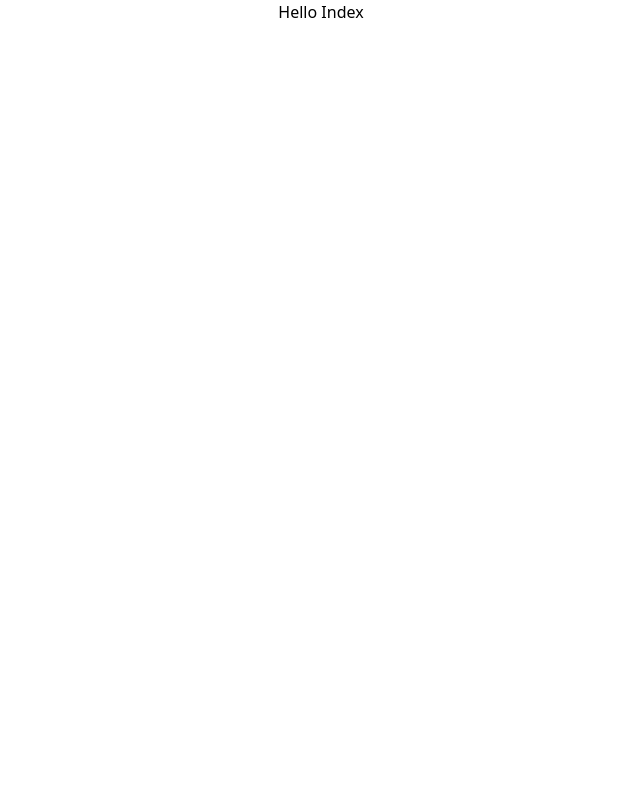
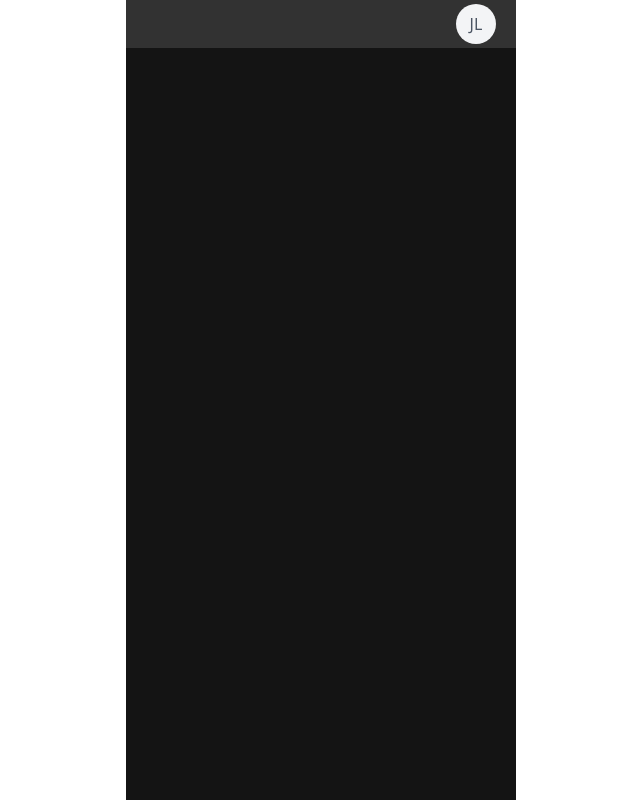
Before and after one commit to Azizsige/vutopi, a Vue app: page / in a window 1280 px wide. Shown: the whole page, without its empty margins (319-959 px from the left). Built offline with nearby package versions, Linux system fonts and the light colour scheme; sample sign-in values are in the browser's storage.

Commit message:
update: navbar component

```diff
--- a/index.html
+++ b/index.html
@@ -5,9 +5,14 @@
     <link rel="icon" type="image/svg+xml" href="/vite.svg" />
     <meta name="viewport" content="width=device-width, initial-scale=1.0" />
     <title>Vite + Vue</title>
+    <link
+      rel="stylesheet"
+      href="https://unpkg.com/flowbite@1.5.4/dist/flowbite.min.css"
+    />
   </head>
   <body>
     <div id="app"></div>
     <script type="module" src="/src/main.js"></script>
+    <script src="https://unpkg.com/flowbite@1.5.4/dist/flowbite.js"></script>
   </body>
 </html>
--- a/src/App.vue
+++ b/src/App.vue
@@ -2,8 +2,8 @@
   <router-view></router-view>
 </template>
 <script>
-import Login from "./components/Login.vue";
-import SignUp from "./components/SignUp.vue";
+import Login from "./views/Login.vue";
+import SignUp from "./views/SignUp.vue";
 export default {
   components: {
     Login,
--- /dev/null
+++ b/src/components/Navbar.vue
@@ -0,0 +1,35 @@
+<template>
+  <div class="navbar py-1 bg-alternate w-full flex justify-end">
+    <div
+      id="avatarButton"
+      type="button"
+      data-dropdown-toggle="userDropdown"
+      data-dropdown-placement="bottom-start"
+      class="inline-flex cursor-pointer overflow-hidden relative mr-5 justify-center items-center w-10 h-10 bg-gray-100 rounded-full dark:bg-gray-600"
+    >
+      <span class="font-medium text-gray-600 dark:text-gray-300">JL</span>
+    </div>
+
+    <!-- Dropdown menu -->
+    <div
+      id="userDropdown"
+      class="hidden z-10 w-44 bg-white rounded divide-y divide-gray-100 shadow dark:bg-gray-700 dark:divide-gray-600"
+    >
+      <div class="py-3 px-4 text-sm text-gray-900 dark:text-white">
+        <div>Bonnie Green</div>
+        <div class="font-medium truncate">name@flowbite.com</div>
+      </div>
+      <div class="py-1">
+        <a
+          href="#"
+          class="block py-2 px-4 text-sm text-gray-700 hover:bg-gray-100 dark:hover:bg-gray-600 dark:text-gray-200 dark:hover:text-white"
+          >Sign out</a
+        >
+      </div>
+    </div>
+  </div>
+</template>
+<script>
+export default {};
+</script>
+<style></style>
--- a/src/main.js
+++ b/src/main.js
@@ -3,6 +3,4 @@ import "./style.css";
 import App from "./App.vue";
 import router from "./router.js";
 
-import "flowbite";
-
 createApp(App).use(router).mount("#app");
--- a/src/router.js
+++ b/src/router.js
@@ -1,6 +1,6 @@
-import Index from "./components/Index.vue";
-import Login from "./components/Login.vue";
-import SignUp from "./components/SignUp.vue";
+import Index from "./views/Index.vue";
+import Login from "./views/Login.vue";
+import SignUp from "./views/SignUp.vue";
 
 import { createRouter, createWebHistory } from "vue-router";
 
--- a/src/style.css
+++ b/src/style.css
@@ -3,3 +3,12 @@
 @tailwind base;
 @tailwind components;
 @tailwind utilities;
+
+@layer base {
+  #userDropdown {
+    position: absolute;
+    inset: 0px auto auto 0px;
+    margin: 0px;
+    transform: translate(26rem, 54px) !important;
+  }
+}
--- a/src/components/Index.vue
+++ b/src/views/Index.vue
@@ -1,10 +1,14 @@
 <template>
-  <div>
-    <h1 class="text-center">Hello Index</h1>
+  <div class="container-wrap bg-primary w-[390px] mx-auto min-h-screen">
+    <Navbar />
   </div>
 </template>
 <script>
+import Navbar from "./../components/Navbar.vue";
 export default {
+  components: {
+    Navbar,
+  },
   mounted() {
     let user = localStorage.getItem("user");
     if (!user) {
--- a/src/components/Login.vue
+++ b/src/views/Login.vue
@@ -95,7 +95,8 @@ export default {
       let results = await axios.get(
         `https://vutopi-db.herokuapp.com/user?email=${this.email}&password=${this.password}&_embed=todos`
       );
-      if (results.status == 200) {
+      console.log(results);
+      if (results.status == 200 && results.data.length > 0) {
         localStorage.setItem("user", JSON.stringify(results.data));
         this.$router.push({ name: "Index" });
       } else {
```
Also changed, not shown: src/views/SignUp.vue (renamed from src/components/SignUp.vue).
